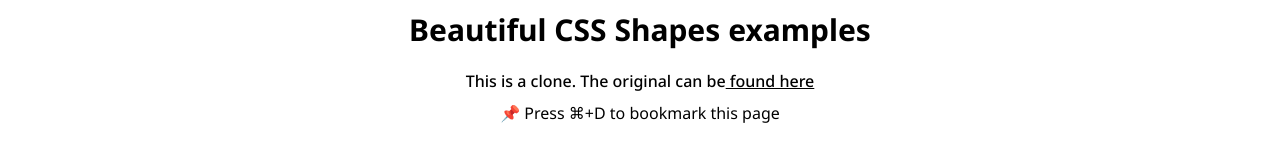
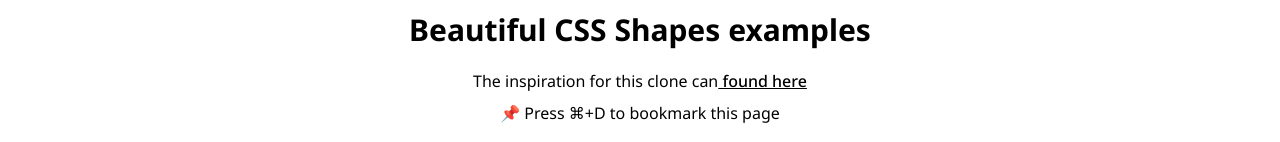
Before and after one commit to barnascript/css_utility_app, a React (Create React App) app: page /shapes in a window 1280 px wide. Shown: the part 141-283 px from the top of the page. Built offline with nearby package versions, Linux system fonts and the light colour scheme.

Commit message:
modified the introductory message

```diff
--- a/src/components/boxes/box-shadow/BoxShadow.module.scss
+++ b/src/components/boxes/box-shadow/BoxShadow.module.scss
@@ -1,6 +1,15 @@
 .wrapper {
   margin-top: 100px;
   margin-bottom: 200px;
+
+  label {
+    margin-bottom: 400px;
+    background-color: red;
+
+    input {
+      width: 300px;
+    }
+  }
   .boxes {
     display: grid;
     grid-template-columns: repeat(12, 1fr);
--- a/src/components/hero/Hero.jsx
+++ b/src/components/hero/Hero.jsx
@@ -23,7 +23,7 @@ const Hero = () => {
       </h2>
       <span className={styles.hero_text}>
         <p>
-          This is a clone. The original can be
+          The inspiration for this clone can
           <a href="http://getcssscan.com"> found here</a>
         </p>
         <span>📌 Press ⌘+D to bookmark this page</span>
--- a/src/components/hero/Hero.module.scss
+++ b/src/components/hero/Hero.module.scss
@@ -18,9 +18,9 @@
     max-width: 60%;
 
     p {
-      font-weight: 500;
       a {
         text-decoration: underline;
+        font-weight: 500;
       }
     }
   }
```
